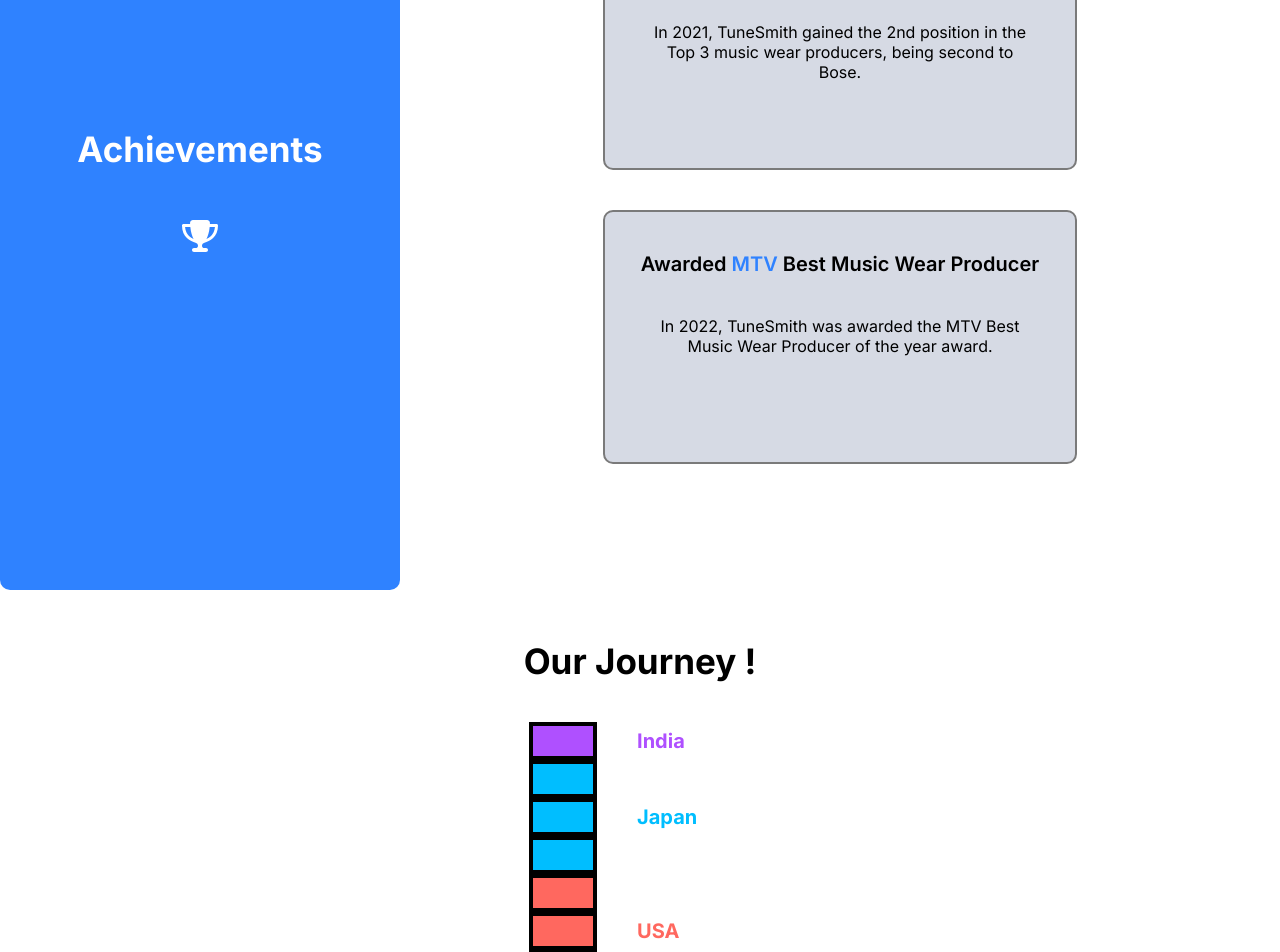
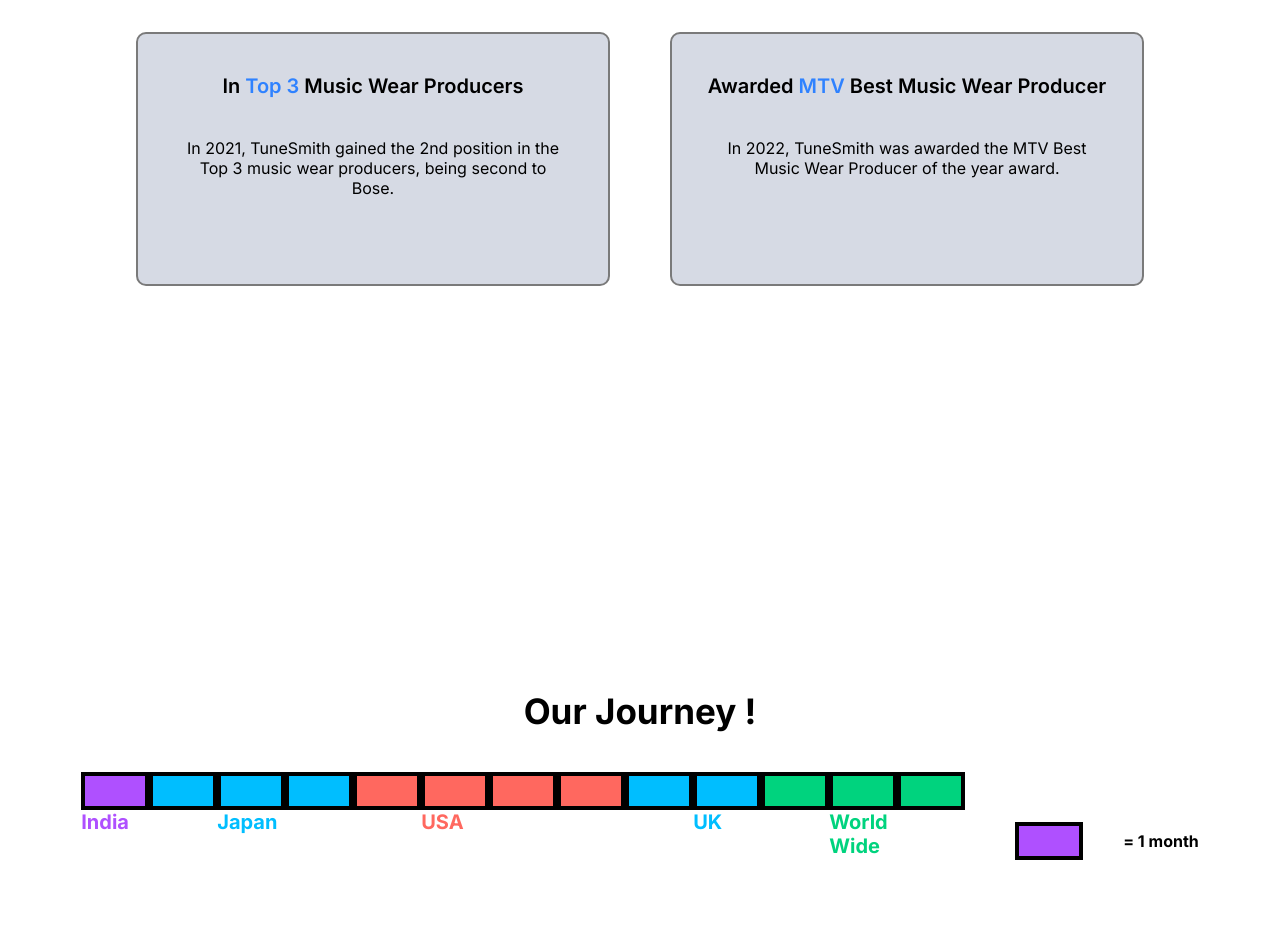
Before and after one commit to Tijil2111/w3btek-frontend, a Next.js app: page / in a window 1280 px wide. Shown: the part 1820-2772 px from the top of the page. Built offline with nearby package versions, Linux system fonts and the light colour scheme.

Commit message:
Home Page UI Updated

```diff
--- a/pages/index.js
+++ b/pages/index.js
@@ -41,14 +41,6 @@ export default function Home() {
       <div className={styles.achievementsDiv}>
         <div className={styles.mobileTitle}>Achievements</div>
         <div id={styles.data}>
-          <div className={styles.achievementsSide}>
-            <div className={styles.achivementsTitle}>Achievements</div>
-            <FontAwesomeIcon
-              icon={faTrophy}
-              size="2x"
-              className={styles.achievementsIcon}
-            />
-          </div>
           <div className={styles.achievementsCards}>
             <div className={styles.achievementsCard}>
               <div className={styles.achievementTitle}>
@@ -104,7 +96,8 @@ export default function Home() {
           <div className={styles.greenBox}></div>
           <div className={styles.timelineBox}>
             <div className={styles.greenBox}></div>
-            <div className={styles.greenColor}>World Wide</div>
+            <div className={styles.greenColor}>World</div>
+            <div className={styles.greenColor}>Wide</div>
           </div>
           <div className={styles.greenBox}></div>
           <div className={styles.PS}>
--- a/styles/Features.module.css
+++ b/styles/Features.module.css
@@ -29,29 +29,7 @@
   text-align: center;
   width: 500px;
 }
-.underline {
-  display: inline-block;
-  position: relative;
-  cursor: pointer;
-}
 
-.underline:after {
-  content: "";
-  position: absolute;
-  width: 100%;
-  transform: scaleX(0);
-  height: 3px;
-  bottom: -5px;
-  left: 0;
-  background-color: black;
-  transform-origin: bottom right;
-  transition: transform 0.25s ease-out;
-}
-
-.underlines:hover:after {
-  transform: scaleX(1);
-  transform-origin: bottom left;
-}
 .featuresDiv {
   gap: 50px;
   display: flex;
--- a/styles/Home.module.css
+++ b/styles/Home.module.css
@@ -56,33 +56,22 @@
 .achievementsDiv {
   height: 100vh;
   display: flex;
+  flex-direction: column;
 }
-.achievementsSide {
-  height: calc(100vh);
-  background-color: #2f82ff;
-  width: 50vh;
-  border-radius: 10px;
-  display: flex;
-  flex-direction: column;
-  justify-content: center;
-  align-items: center;
-}
-.achivementsTitle {
+
+.mobileTitle {
+  display: inline;
+  text-align: center;
   font-size: 35px;
   font-weight: bold;
-  color: white;
-}
-.achievementsIcon {
-  color: white;
-  padding-top: 50px;
-}
-.mobileTitle {
-  display: none;
+  color: #2f82ff;
+  padding-top: 100px;
 }
 .achievementsCards {
   display: flex;
   height: 100vh;
-  flex-direction: column;
+  padding-top: 100px;
+  gap: 60px;
   justify-content: center;
   margin: auto;
 }
@@ -118,7 +107,8 @@
   font-size: 15;
 }
 .timelineDiv {
-  height: 100vh;
+  height: 50vh;
+  padding: 50px;
   display: flex;
   flex-direction: column;
   align-items: center;
@@ -130,6 +120,7 @@
 }
 .timeline {
   padding-top: 40px;
+  display: flex;
 }
 .purpleBox {
   background-color: #af50ff;
@@ -156,7 +147,6 @@
   width: 60px;
 }
 .timelineBox {
-  display: flex;
   gap: 40px;
   align-items: center;
   font-size: 20px;
@@ -166,6 +156,7 @@
 .PS {
   display: flex;
   padding-top: 50px;
+  padding-left: 50px;
   align-items: center;
   gap: 40px;
   font-weight: bold;
@@ -182,19 +173,12 @@
     display: flex;
     flex-direction: column;
   }
-  .achievementsSide {
-    display: none;
-  }
-  .mobileTitle {
-    display: inline;
-    text-align: center;
-    font-size: 35px;
-    font-weight: bold;
-    color: black;
-    padding-top: 100px;
-  }
+
   .achievementsCards {
+    padding-top: 20px;
+    gap: 40px;
     align-items: center;
+    flex-direction: column;
   }
 }
 
@@ -223,6 +207,14 @@
     justify-content: center;
     align-items: center;
   }
+  .timeline {
+    display: flex;
+    flex-direction: column;
+  }
+  .timelineBox {
+    display: flex;
+    gap: 10px;
+  }
 }
 
 @media screen and (max-width: 700px) {
```
